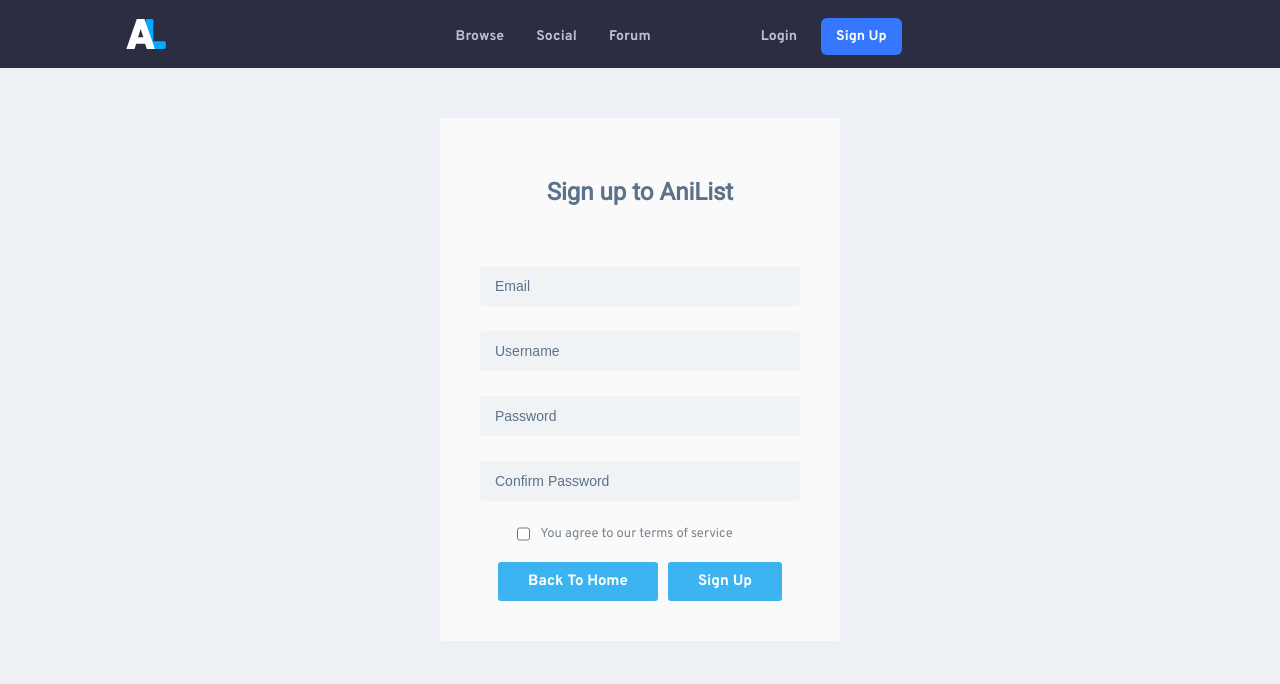
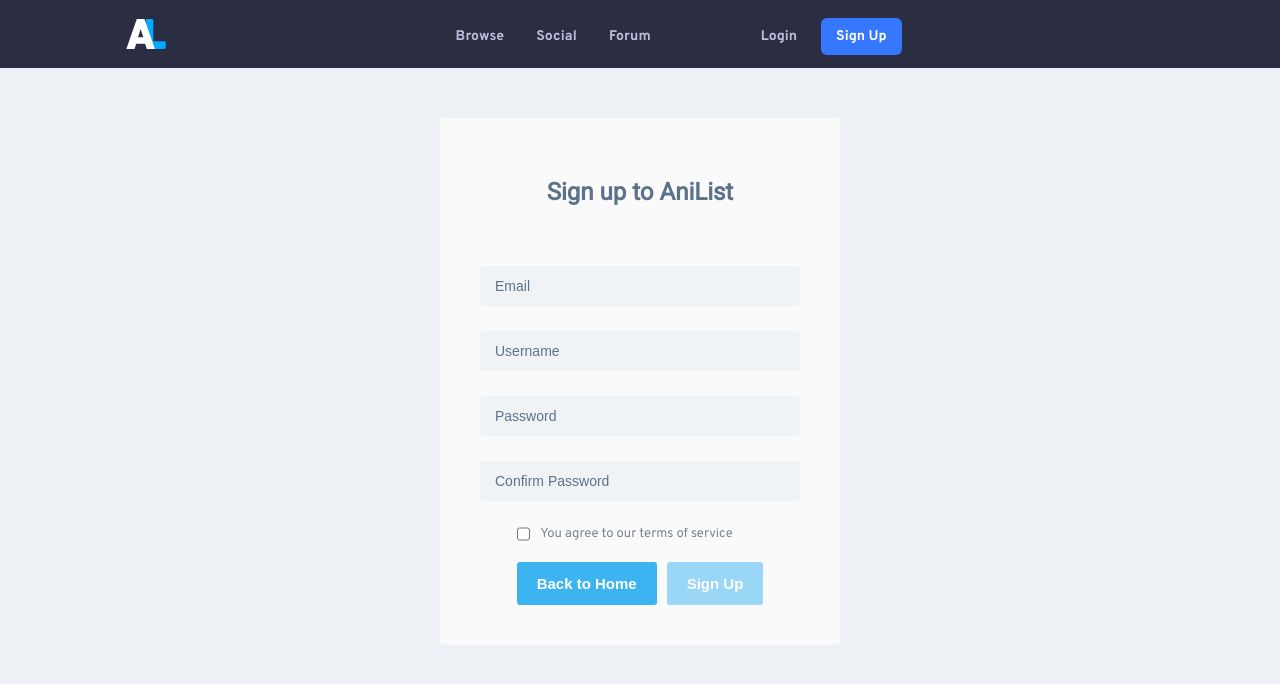
Before and after one commit to marcusplech/anifinder, a React (Create React App) app: page /signup in a window 1280 px wide. Shown: the top 684 px of the page. Built offline with nearby package versions, Linux system fonts and the light colour scheme.

Commit message:
signup atualizado e testes no Landing e signup

```diff
--- a/src/App.js
+++ b/src/App.js
@@ -3,11 +3,13 @@
 import "./App.css";
 
 // Import Components
-import Form from "./components/Signup/Form";
-import NavBar from "./components/Header/NavBar";
-import Home from "./components/Home/Home";
-import SinglePageAnime from "./components/SinglePage/SinglePageAnime";
-import Footer from "./components/Footer/Footer";
+import {
+    NavBar,
+    Home,
+    SinglePageAnime,
+    Footer,
+    SignupPage,
+} from "./components";
 
 const App = () => {
     return (
@@ -22,7 +24,7 @@
                             exact
                             component={SinglePageAnime}
                         />
-                        <Route path="/signup" exact component={Form} />
+                        <Route path="/signup" exact component={SignupPage} />
                     </Switch>
                 </div>
                 <Footer />
--- a/src/components/Home/Search/Search.js
+++ b/src/components/Home/Search/Search.js
@@ -150,8 +150,8 @@
 
     const renderedAnime = results?.map((result) => {
         return (
-            <div key={result.id}>
-                <Card data={result.attributes} />
+            <div>
+                <Card key={result.id} data={result.attributes} />
             </div>
         );
     });
--- a/src/components/Signup/Form.css
+++ b/src/components/Signup/Form.css
@@ -46,6 +46,7 @@
 }
 
 .submit {
+    border: none;
     background: rgb(61, 180, 242);
     border-radius: 3px;
     color: rgb(255, 255, 255);
@@ -54,10 +55,17 @@
     font-size: 15px;
     font-weight: 600;
     margin-top: 10px;
-    padding: 10px 30px;
+    padding: 13px 20px;
+}
+
+button[disabled="disabled"],
+button:disabled {
+    opacity: 0.5;
+    cursor: no-drop;
 }
 
 .back-submit {
+    border: none;
     background: rgb(61, 180, 242);
     border-radius: 3px;
     color: rgb(255, 255, 255);
@@ -67,7 +75,7 @@
     font-weight: 600;
     margin-top: 10px;
     margin-right: 10px;
-    padding: 10px 30px;
+    padding: 13px 20px;
 }
 
 .checkbox-container {
--- a/src/components/Signup/Form.js
+++ b/src/components/Signup/Form.js
@@ -1,71 +1,104 @@
 import React, { useState } from "react";
-import content from "../layout/static";
 import "./Form.css";
 import { Link } from "react-router-dom";
 
 import Modal from "./Modal";
 
-const Form = () => {
+const FormContent = () => {
     const [isModalVisible, setIsModalVisible] = useState(false);
+    const [userInfo, setUserInfo] = useState({
+        email: "",
+        username: "",
+        password: "",
+        confirmPassword: "",
+    });
+
+    const handleChange = (event) => {
+        const fieldName = event.target.getAttribute("name");
+        setUserInfo({
+            ...userInfo,
+            [fieldName]: event.target.value,
+        });
+    };
+
+    const isFormInvalid =
+        userInfo.email.length === 0 ||
+        userInfo.username.length === 0 ||
+        userInfo.password.length === 0 ||
+        userInfo.confirmPassword.length === 0;
 
     return (
-        <div className="form-content">
-            <div className="form-container">
-                <div className="form-title">Sign up to AniList</div>
-                <form>
-                    {content.inputs.map((input, key) => {
-                        return (
-                            <div key={key}>
+        <form onSubmit={(e) => e.preventDefault()}>
+            <div>
                 <input
                     className="al-input"
                     placeholder="Email"
+                    name="email"
+                    value={userInfo.email}
+                    onChange={handleChange}
                 />
+            </div>
+            <div>
                 <input
                     className="al-input"
                     placeholder="Username"
+                    name="username"
+                    value={userInfo.username}
+                    onChange={handleChange}
                 />
+            </div>
+            <div>
                 <input
-                                    name={input.name}
-                                    type={input.type}
+                    type="password"
                     className="al-input"
                     placeholder="Password"
+                    name="password"
+                    value={userInfo.password}
+                    onChange={handleChange}
+                    autoComplete="off"
                 />
+            </div>
+            <div>
                 <input
-                                    name={input.name}
-                                    type={input.type}
+                    type="password"
                     className="al-input"
                     placeholder="Confirm Password"
+                    name="confirmPassword"
+                    value={userInfo.confirmPassword}
+                    onChange={handleChange}
+                    autoComplete="off"
                 />
+            </div>
+
             <div className="checkbox-container">
                 <label className="label-checkbox">
-                                        <input type="checkbox"></input>
-                                        <span>
-                                            You agree to our terms of service
-                                        </span>
+                    <input name="toggle" type="checkbox"></input>
+                    <span>You agree to our terms of service</span>
                 </label>
             </div>
+
             <Link to="/">
-                                    <div type="submit" className="back-submit">
-                                        Back To Home
-                                    </div>
+                <button className="back-submit">Back to Home</button>
             </Link>
-                                <div
+            <button
+                disabled={isFormInvalid}
                 onClick={() => setIsModalVisible(true)}
-                                    type="submit"
                 className="submit"
+                name="submit"
             >
                 Sign Up
-                                </div>
+            </button>
             {isModalVisible ? (
-                                    <Modal
-                                        onClose={() => setIsModalVisible(false)}
-                                    />
+                <Modal onClose={() => setIsModalVisible(false)} />
             ) : null}
-                            </div>
+        </form>
     );
-                    })}
-                </form>
-            </div>
+};
+
+export const Form = () => {
+    return (
+        <div>
+            <FormContent />
         </div>
     );
 };
--- /dev/null
+++ b/src/components/Signup/SignupPage.js
@@ -0,0 +1,15 @@
+import React from "react";
+import Form from "./Form";
+
+const SignupPage = () => {
+    return (
+        <div className="form-content">
+            <div className="form-container">
+                <div className="form-title">Sign up to AniList</div>
+                <Form />
+            </div>
+        </div>
+    );
+};
+
+export default SignupPage;
--- /dev/null
+++ b/src/components/index.js
@@ -0,0 +1,5 @@
+export { default as NavBar } from "./Header/NavBar";
+export { default as Home } from "./Home/Home";
+export { default as SinglePageAnime } from "./SinglePage/SinglePageAnime";
+export { default as Footer } from "./Footer/Footer";
+export { default as SignupPage } from "./Signup/SignupPage";
--- a/src/components/layout/static/index.js
+++ /dev/null
@@ -1,10 +0,0 @@
-const content = {
-    inputs: [
-        {
-            name: "password",
-            type: "password",
-        },
-    ],
-};
-
-export default content;
```
Also changed, not shown: 2 other files (tests, documents, lock files or other folders). Lines whose indentation alone changed are shown as unchanged.
